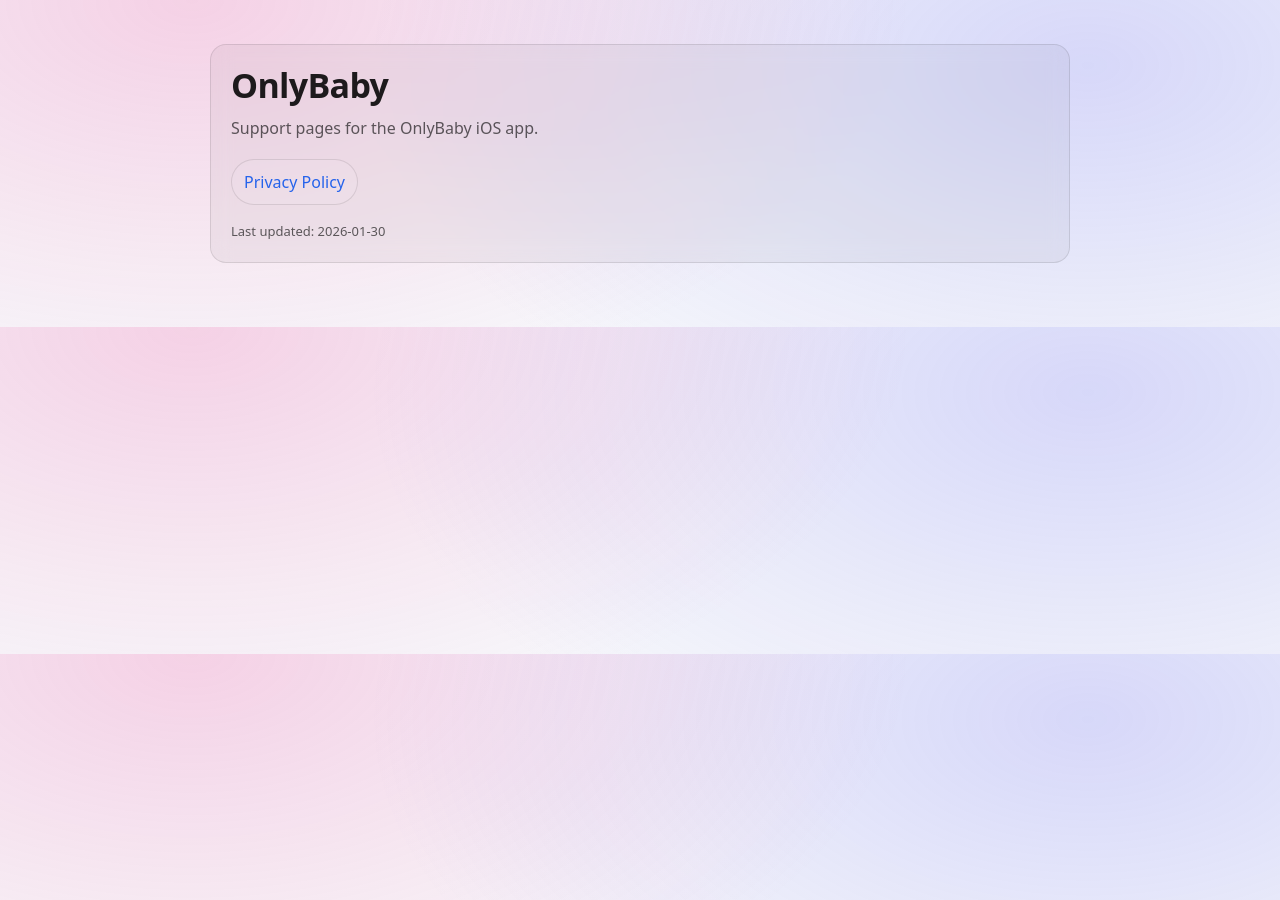
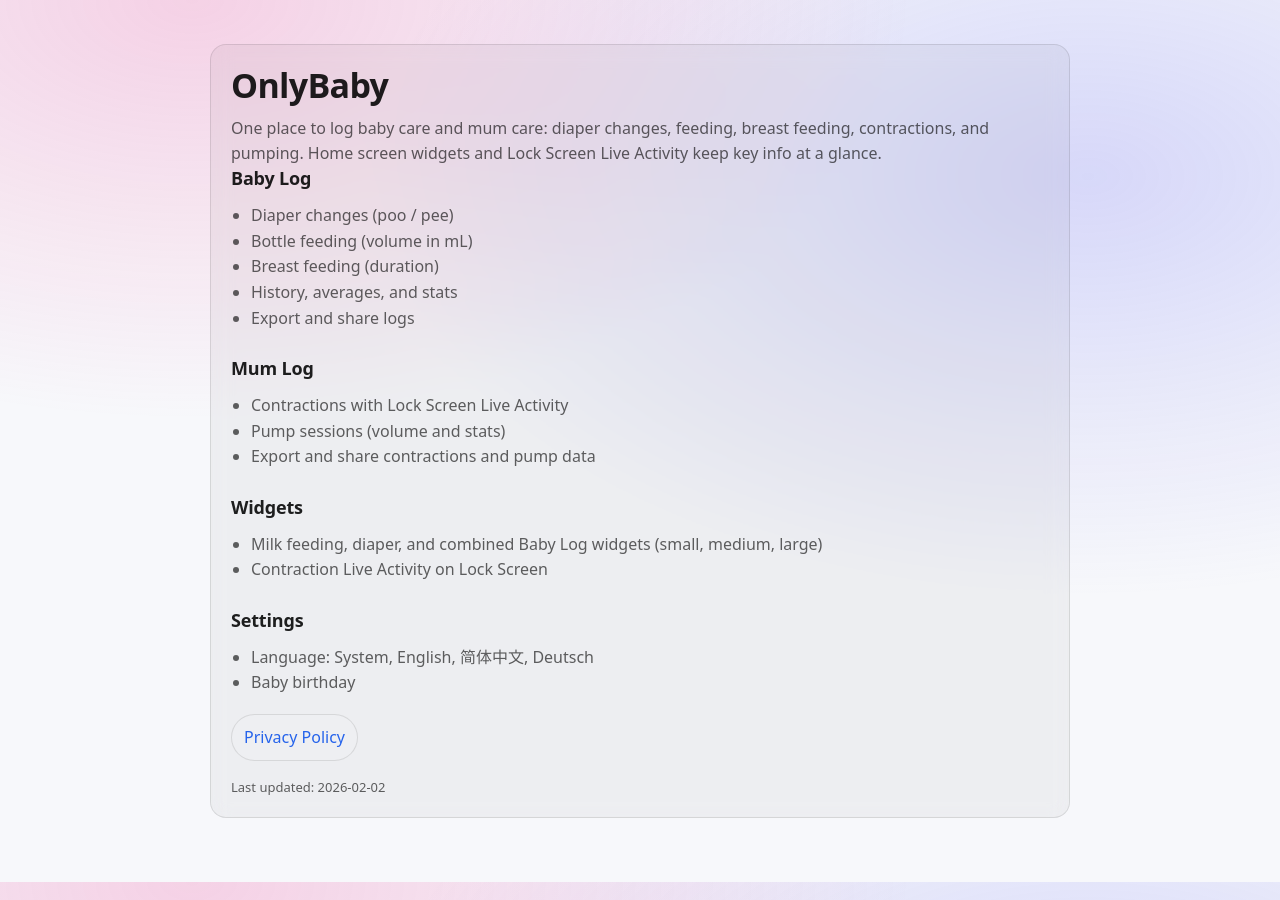
Before and after one commit to jacklandrin/jacklandrin.github.io, a Jekyll site: the page onlybaby/index.html, which Jekyll copies as it is, in a window 1280 px wide. Built offline with Jekyll 4.4.1, drawn with Linux system fonts in a browser that asks for light colours.

Commit message:
update onlybaby index

```diff
--- a/onlybaby/index.html
+++ b/onlybaby/index.html
@@ -3,8 +3,8 @@
   <head>
     <meta charset="utf-8" />
     <meta name="viewport" content="width=device-width, initial-scale=1" />
-    <title>OnlyBaby</title>
-    <meta name="description" content="OnlyBaby support and privacy policy." />
+    <title>OnlyBaby – Baby &amp; Mum Log</title>
+    <meta name="description" content="OnlyBaby: track baby logs (diaper, feeding, breast feeding), contractions with Live Activity, and pump sessions. Home screen widgets and export." />
     <style>
       :root {
         color-scheme: light dark;
@@ -89,6 +89,24 @@
         background: rgba(255, 255, 255, 0.04);
       }
 
+      h2 {
+        font-size: 18px;
+        font-weight: 600;
+        margin: 24px 0 10px;
+        letter-spacing: -0.01em;
+      }
+
+      h2:first-of-type { margin-top: 0; }
+
+      ul {
+        margin: 0;
+        padding-left: 20px;
+        color: var(--muted);
+        line-height: 1.6;
+      }
+
+      ul + ul { margin-top: 8px; }
+
       footer {
         margin-top: 16px;
         font-size: 13px;
@@ -100,14 +118,42 @@
     <main class="container">
       <section class="card">
         <h1>OnlyBaby</h1>
-        <p>Support pages for the OnlyBaby iOS app.</p>
+        <p>One place to log baby care and mum care: diaper changes, feeding, breast feeding, contractions, and pumping. Home screen widgets and Lock Screen Live Activity keep key info at a glance.</p>
+
+        <h2>Baby Log</h2>
+        <ul>
+          <li>Diaper changes (poo / pee)</li>
+          <li>Bottle feeding (volume in mL)</li>
+          <li>Breast feeding (duration)</li>
+          <li>History, averages, and stats</li>
+          <li>Export and share logs</li>
+        </ul>
+
+        <h2>Mum Log</h2>
+        <ul>
+          <li>Contractions with Lock Screen Live Activity</li>
+          <li>Pump sessions (volume and stats)</li>
+          <li>Export and share contractions and pump data</li>
+        </ul>
+
+        <h2>Widgets</h2>
+        <ul>
+          <li>Milk feeding, diaper, and combined Baby Log widgets (small, medium, large)</li>
+          <li>Contraction Live Activity on Lock Screen</li>
+        </ul>
+
+        <h2>Settings</h2>
+        <ul>
+          <li>Language: System, English, 简体中文, Deutsch</li>
+          <li>Baby birthday</li>
+        </ul>
 
         <div class="links">
           <a class="pill" href="./privacy.html" rel="nofollow">Privacy Policy</a>
         </div>
 
         <footer>
-          <div>Last updated: 2026-01-30</div>
+          <div>Last updated: 2026-02-02</div>
         </footer>
       </section>
     </main>
```
Also changed, not shown: 1 other file.
